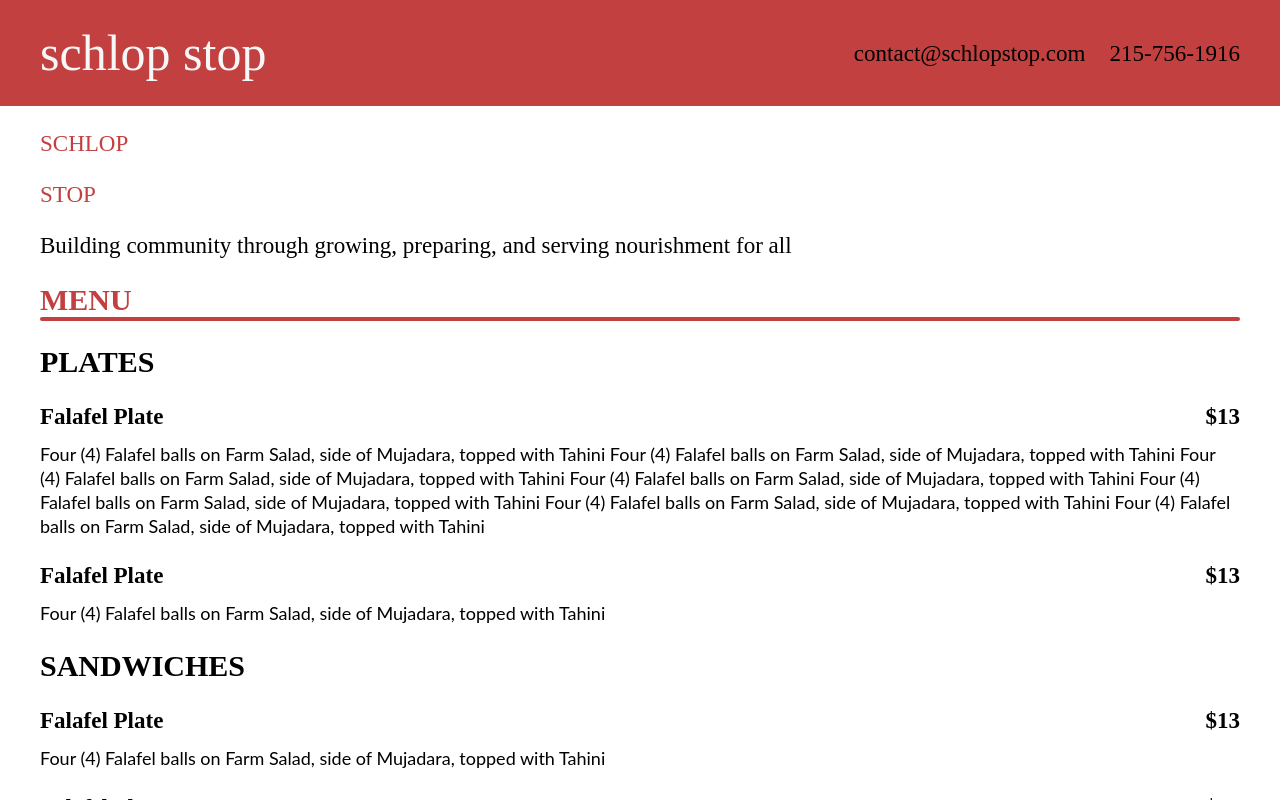
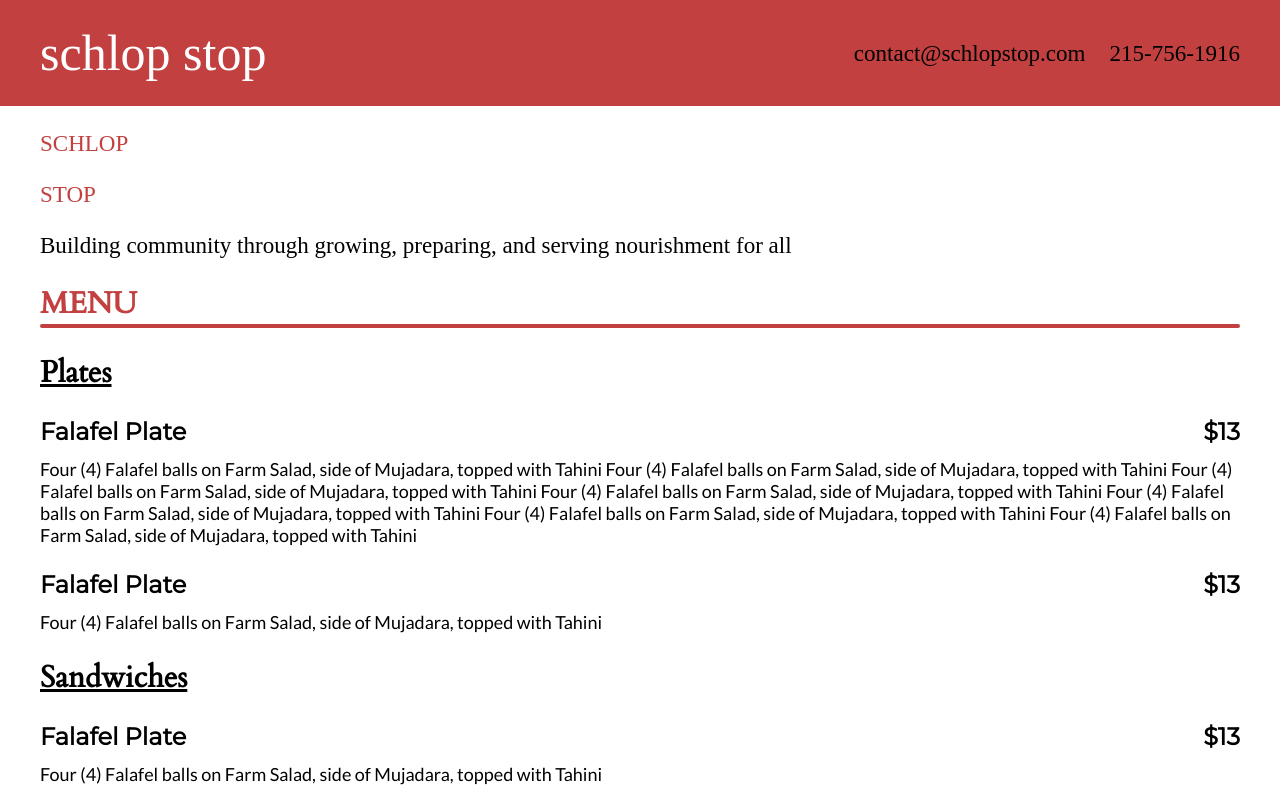
Before and after one commit to nicodes/schlopstop, an Astro site: page / in a window 1280 px wide. Built offline with nearby package versions, Linux system fonts and the light colour scheme; Astro itself is replaced by a stand-in of ours.

Commit message:
add fonts

```diff
--- a/package.json
+++ b/package.json
@@ -11,6 +11,9 @@
   },
   "dependencies": {
     "@astrojs/check": "^0.3.4",
+    "@fontsource/cardo": "^5.0.8",
+    "@fontsource/lato": "^5.0.18",
+    "@fontsource/montserrat": "^5.0.16",
     "astro": "^4.0.8",
     "sass": "^1.69.6",
     "typescript": "^5.3.3"
--- a/src/components/header/header.module.scss
+++ b/src/components/header/header.module.scss
@@ -14,11 +14,9 @@
   h1 {
     margin-right: auto;
 
-    color: var(--white, #f7f7f7);
-    font-family: High Tide - Demo;
+    color: white;
+    font-family: High Tide - Demo; // TODO not installed
     font-size: 50px;
-    font-style: normal;
     font-weight: 400;
-    line-height: normal;
   }
 }
--- a/src/layouts/Layout.astro
+++ b/src/layouts/Layout.astro
@@ -1,5 +1,9 @@
 ---
 import Header from "../components/header/Header.astro";
+import "@fontsource/lato";
+import "@fontsource/montserrat";
+import "@fontsource/cardo";
+
 import "../styles.scss";
 
 interface Props {
--- a/src/pages/index.module.scss
+++ b/src/pages/index.module.scss
@@ -8,9 +8,7 @@
     color: var(--red);
     font-family: Cardo;
     font-size: 30px;
-    font-style: normal;
     font-weight: 700;
-    line-height: normal;
   }
 
   & > :last-child {
@@ -25,12 +23,10 @@
   color: #000;
 
   /* h2 */
-  font-family: Cardo;
+  font-family: cardo;
   font-size: 30px;
-  font-style: normal;
   font-weight: 700;
-  line-height: normal;
-  text-transform: uppercase;
+  text-decoration: underline;
 }
 
 .menuItem {
@@ -38,11 +34,12 @@
 
   & > :first-child {
     display: flex;
-    font-family: Montserrat;
-    font-size: 24px;
-    font-style: normal;
-    font-weight: 700;
-    line-height: normal;
+
+    p {
+      font-family: montserrat;
+      font-size: 24px;
+      font-weight: 700;
+    }
 
     & > :first-child {
       margin-right: auto;
@@ -57,8 +54,6 @@
     /* body */
     font-family: Lato;
     font-size: 18px;
-    font-style: normal;
     font-weight: 400;
-    line-height: 24px; /* 133.333% */
   }
 }
```
Also changed, not shown: pnpm-lock.yaml.
